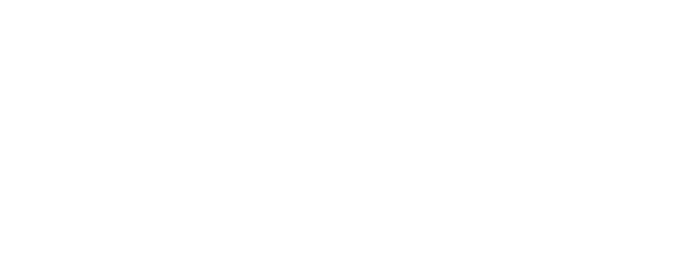
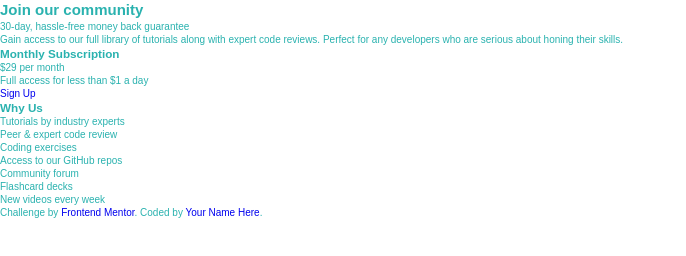
Before and after one commit to Christiano0407/git_Projects, a website: page src/html/indexCode.html in a window 1280 px wide. Shown: the whole page, without its empty margins (0-686 px from the left). Drawn offline with nearby package versions, Linux system fonts and the light colour scheme; a web font is replaced by a local one.

Commit message:
responsiive_card

```diff
--- a/src/css/coder.css
+++ b/src/css/coder.css
@@ -4,9 +4,17 @@
     --Soft-blue:  #E7F5FF;
     --Warm-black:#201E1C;
 
+    --cyan:hsl(196, 62%, 43%);
+    --Bright-Yellow: hsl(71, 73%, 54%);
+
+    --light-Gray: hsl(179, 62%,43%);
+    --gray-Blue: hsl(71, 73%, 54%);
+
+
     --font-sizes-sans-small: 1.4rem;
     --font-sizes-sans-normal: 1.8rem;
     --fonts-sizes-sans-large: 2.4rem;
+    --font-copy: 1.6rem;
 }
 
 * {
@@ -14,6 +22,9 @@
   padding: 0;
   box-sizing: border-box;
 }
+/* *, *::before, *::after {
+    box-sizing: inherit;
+} */
 html {
     font-size: 62.5%;
 }
@@ -22,6 +33,8 @@ body {
     width: 100%;
     height: 100vh;
     font-family: sans-serif;
+    line-height: 1.3;
+    color: var(--light-Gray);
 }
 ul {
     list-style: none;
@@ -29,3 +42,12 @@ ul {
 a {
     text-decoration: none;
 }
+.price {
+
+
+}
+/* @media only screen and (min-width: 62.5em) {
+    .price {
+
+    }
+} */
--- a/src/css/media/cardResp.css
+++ b/src/css/media/cardResp.css
@@ -1,19 +1,4 @@
-@media (min-width: 688px) {
-
-}
-
-@media (min-width: 425px) {
-   :root {
-    --font-sizes-sans-small: 1.2rem;
-    --font-sizes-sans-normal: 1.4rem;
-    --fonts-sizes-sans-large: 1.8rem;
-   }
-}
-
-
-/*Media-Max*/
-
-@media (max-width: 1024px) {
+@media (min-width: 1392px) {
 
     :root {
         --font-sizes-sans-small: 1.6rem;
@@ -21,3 +6,20 @@
         --fonts-sizes-sans-large: 2.6rem;
        }
 }
+
+@media (min-width: 992px) {
+
+}
+
+@media (min-width: 688px) {
+
+}
+
+@media (min-width: 425px) {
+   .price {
+       display: grid;
+   }
+
+}
+
+/* @max-width */
--- a/src/html/indexCode.html
+++ b/src/html/indexCode.html
@@ -19,5 +19,51 @@
 </head>
 <body>
 
+    <section class="price">
+
+        <div class="community">
+          <h2>Join our community</h2>
+          <div class="subtitle">30-day, hassle-free money back guarantee</div>
+          <p>
+            Gain access to our full library of tutorials along with expert code reviews.
+            Perfect for any developers who are serious about honing their skills.
+          </p>
+        </div>
+
+        <div class="subscription">
+            <h3>Monthly Subscription</h3>
+            <div class="subscription__price">
+              &dollar;29 <span>per month</span>
+            </div>
+            <p>
+              Full access for less than &dollar;1 a day
+            </p>
+            <a href="#">Sign Up</a>
+
+        </div>
+
+        <div class="why">
+            <h3>Why Us</h3>
+            <ul>
+              <li>Tutorials by industry experts</li>
+              <li>Peer &amp; expert code review</li>
+              <li>Coding exercises</li>
+              <li>Access to our GitHub repos</li>
+              <li>Community forum</li>
+              <li>Flashcard decks</li>
+              <li>New videos every week</li>
+            </ul>
+
+        </div>
+
+
+    </section>
+
+    <footer>
+        <p class="attribution">
+            Challenge by <a href="https://www.frontendmentor.io?ref=challenge" target="_blank">Frontend Mentor</a>.
+            Coded by <a href="#">Your Name Here</a>.
+          </p>
+    </footer>
 </body>
 </html>
```
